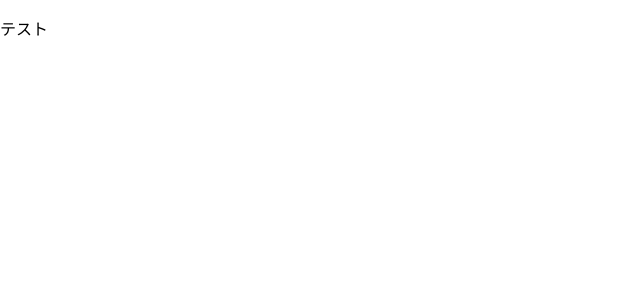
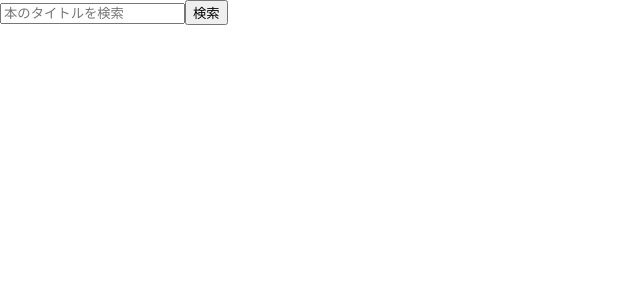
Before and after one commit to ryosuketter/obi, a React (Create React App) app: page / in a window 1280 px wide. Shown: the top 300 px of the page, without its empty margins (0-640 px from the left). Built offline with nearby package versions, Linux system fonts and the light colour scheme.

Commit message:
(WIP) Google Books API から 非同期で data取得して表示させた

```diff
--- a/src/App.tsx
+++ b/src/App.tsx
@@ -1,7 +1,33 @@
-import React from 'react'
+import React, { useState, useCallback } from 'react'
+import axios from 'axios'
+import List from './components/List'
+import SearchFrom from './components/SearchFrom'
 
-const App = () => {
-	return <p>テスト</p>
+const App: React.FC = () => {
+	const [books, setBooks] = useState([])
+	const [searchString, setSearchString] = useState('')
+
+	const fetchData = useCallback(async () => {
+		try {
+			const baseUrl = 'https://www.googleapis.com/books/v1/volumes'
+			const params = {
+				q: `intitle:${searchString}`,
+				Country: 'JP',
+				maxResults: 10
+			}
+			const result = await axios.get(baseUrl, { params })
+			setBooks(result.data.items)
+		} catch (error) {
+			return []
+		}
+	}, [searchString, setBooks])
+
+	return (
+		<>
+			<SearchFrom setSearchString={setSearchString} fetchData={fetchData} />
+			<List books={books} />
+		</>
+	)
 }
 
 export default App
--- /dev/null
+++ b/src/Types.ts
@@ -0,0 +1,3 @@
+export type Book = {
+  id: string
+}
--- /dev/null
+++ b/src/components/Item.tsx
@@ -0,0 +1,27 @@
+import React from 'react'
+
+type Props = {
+	book: any
+}
+
+const Item: React.FC<Props> = ({ book }) => {
+	const {
+		volumeInfo: { title, imageLinks }
+	} = book
+	return (
+		<li>
+			{title && (
+				<div>
+					<p>{title}</p>
+				</div>
+			)}
+			{imageLinks && (
+				<div>
+					<img src={imageLinks.smallThumbnail} alt={title}></img>
+				</div>
+			)}
+		</li>
+	)
+}
+
+export default Item
--- /dev/null
+++ b/src/components/List.tsx
@@ -0,0 +1,17 @@
+import React from 'react'
+import Item from './Item'
+import { Book } from '../Types'
+
+type Props = {
+	books: Book[]
+}
+
+const List: React.FC<Props> = ({ books }) => {
+	return (
+		<div>
+			<ul>{books && books.length > 0 && books.map(book => <Item key={book.id} book={book} />)}</ul>
+		</div>
+	)
+}
+
+export default List
--- /dev/null
+++ b/src/components/SearchFrom.tsx
@@ -0,0 +1,19 @@
+import React from 'react'
+
+type Props = {
+	setSearchString: React.Dispatch<React.SetStateAction<string>>
+	fetchData: () => Promise<never[] | undefined>
+}
+
+const SearchFrom: React.FC<Props> = ({ setSearchString, fetchData }) => {
+	return (
+		<>
+			<label>
+				<input placeholder='本のタイトルを検索' onChange={e => setSearchString(e.target.value)} />
+				<button onClick={fetchData}>検索</button>
+			</label>
+		</>
+	)
+}
+
+export default SearchFrom
```
